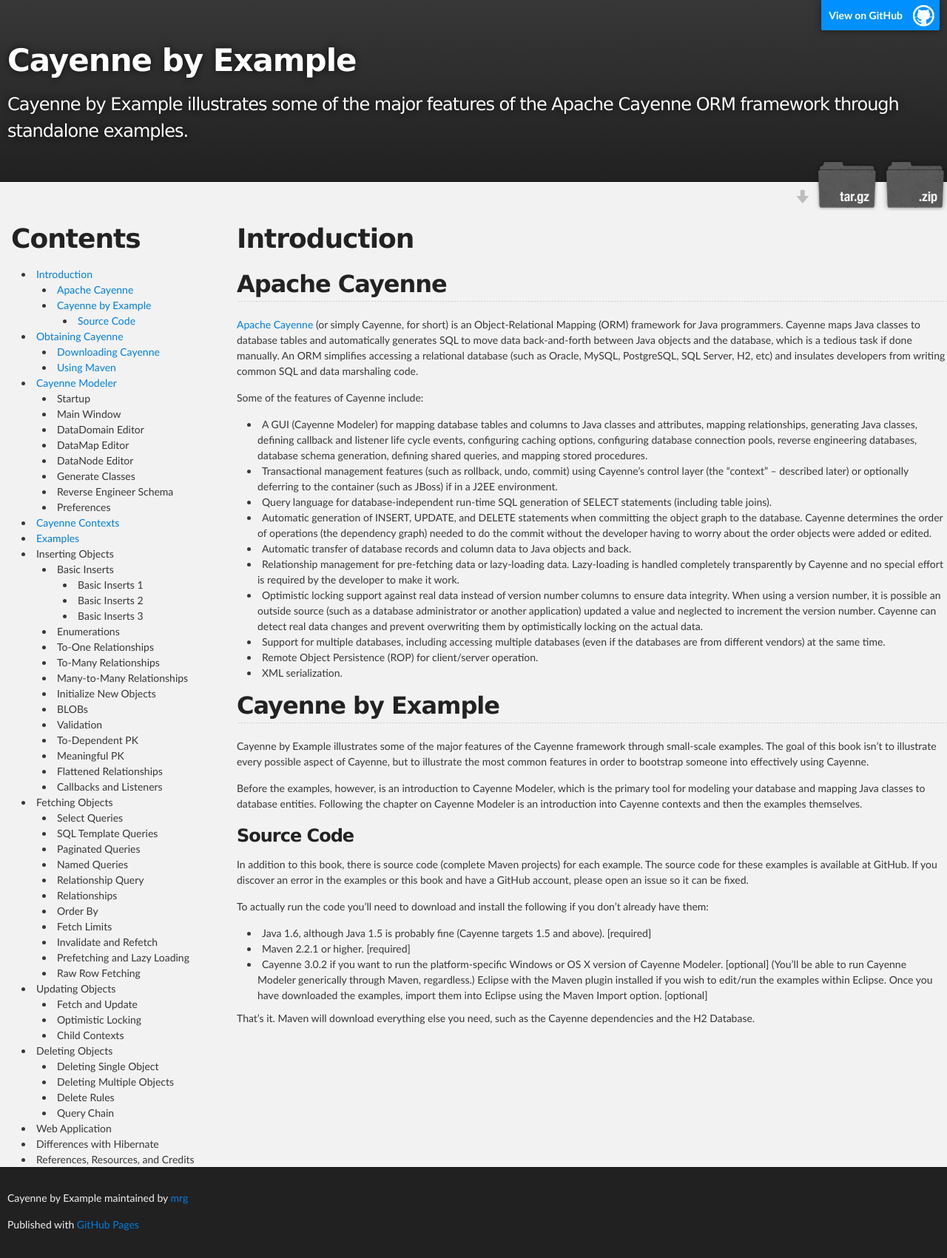
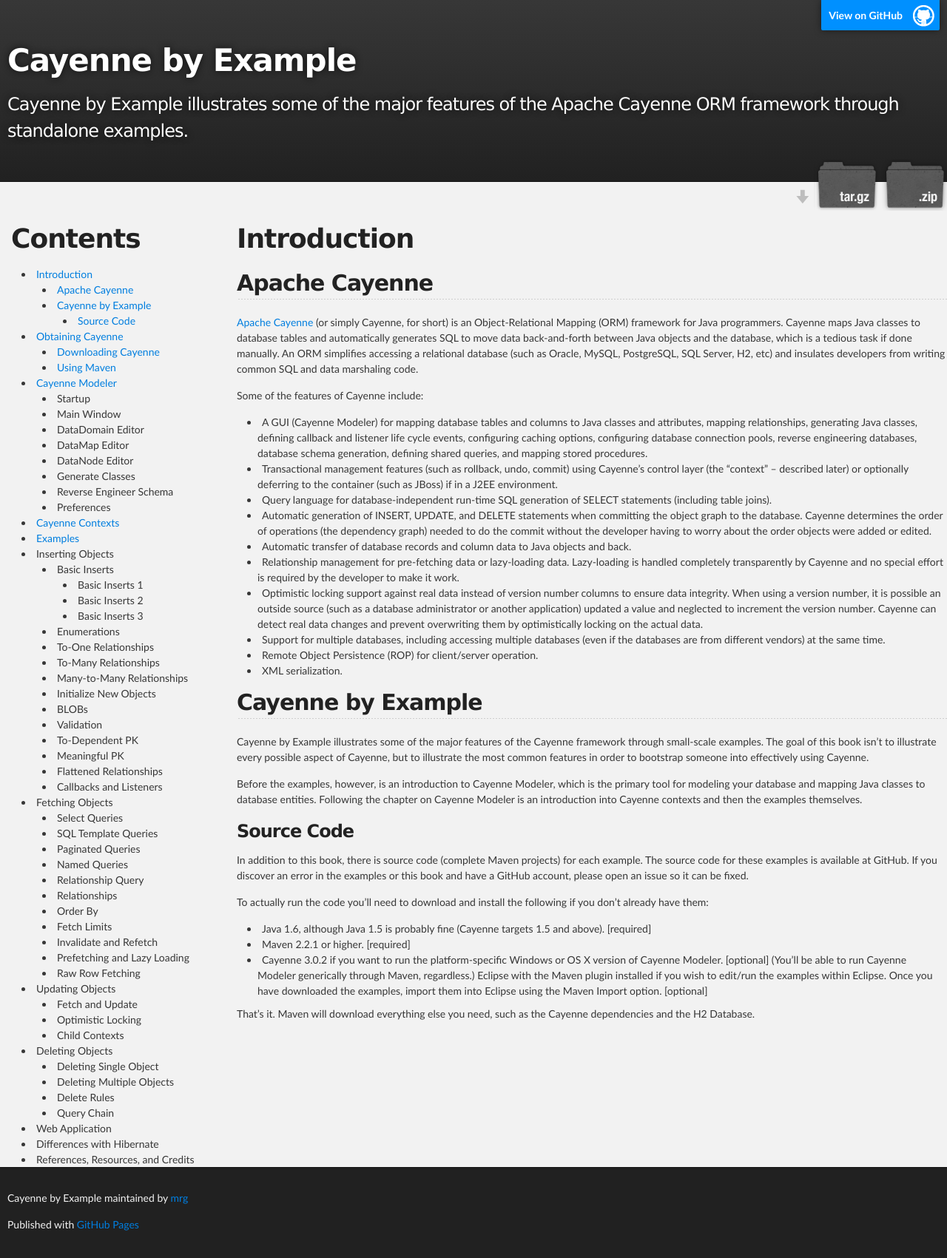
Before and after one commit to mrg/cbe, a Jekyll site: the page built from index.md, in a window 1280 px wide. Shown: the whole page at 74% size. Built offline with Jekyll 4.4.1, drawn with Linux system fonts in a browser that asks for light colours; Markdown is read by kramdown in place of the engine named in the settings.

Commit message:
Removed shadows and changed color on anchor hover, plus made h2 size smaller.

```diff
--- a/stylesheets/stylesheet.css
+++ b/stylesheets/stylesheet.css
@@ -80,7 +80,7 @@
 
 h2 {
   padding-bottom: 10px;
-  font-size: 32px;
+  font-size: 30px;
   background: url('../images/bg_hr.png') repeat-x bottom;
 }
 
@@ -112,7 +112,7 @@
   text-decoration: none;
   color: #007edf;
   text-shadow: none;
-
+/*
   transition: color 0.5s ease;
   transition: text-shadow 0.5s ease;
   -webkit-transition: color 0.5s ease;
@@ -123,16 +123,17 @@
   -o-transition: text-shadow 0.5s ease;
   -ms-transition: color 0.5s ease;
   -ms-transition: text-shadow 0.5s ease;
+*/
 }
 
-#main_content a:hover {
-  color: #0069ba;
-  text-shadow: #0090ff 0px 0px 2px;
+#main_content a:hover, #sidebar a:hover {
+  color: #0050DF;
+/*  text-shadow: #0090ff 0px 0px 2px; */
 }
 
 footer a:hover {
   color: #43adff;
-  text-shadow: #0090ff 0px 0px 2px;
+/*  text-shadow: #0090ff 0px 0px 2px; */
 }
 
 em {
```
